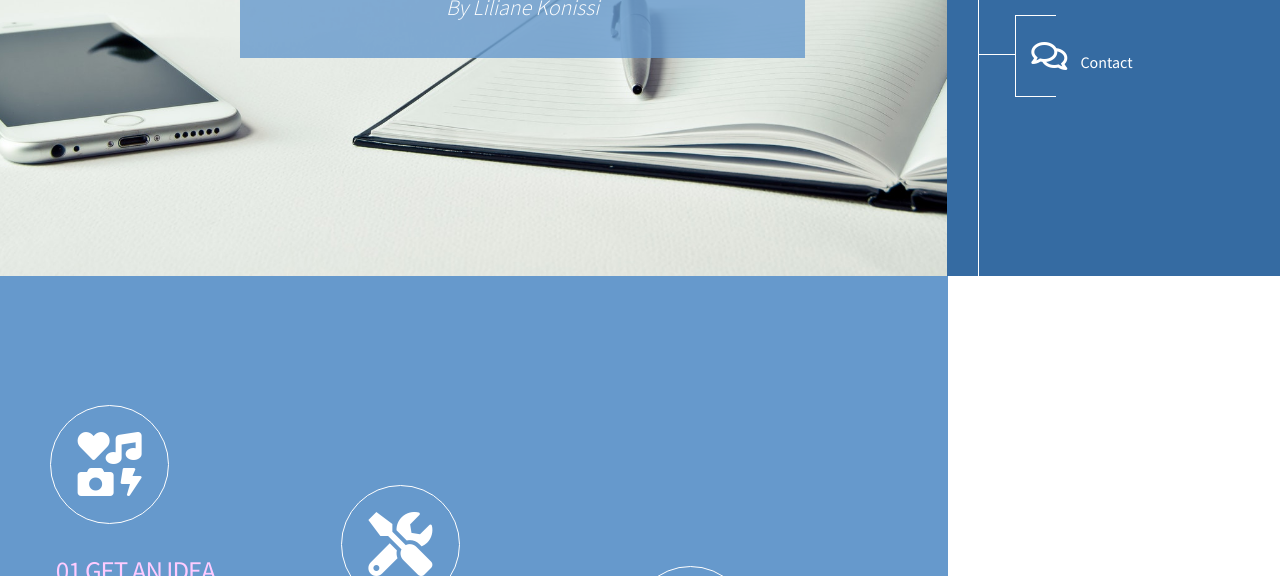
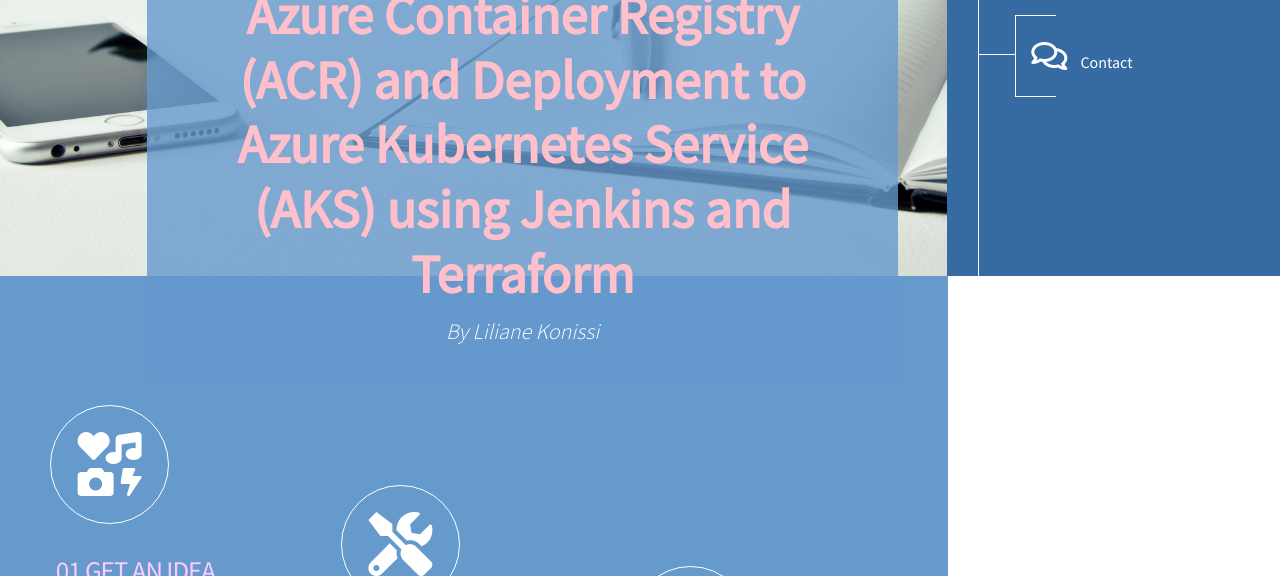
Before and after one commit to lily4499/demo-node-app, a website: page public/index.html in a window 1280 px wide. Shown: the part 524-1100 px from the top of the page. Drawn offline with Linux system fonts and the light colour scheme.

Commit message:
Update index.html

```diff
--- a/public/index.html
+++ b/public/index.html
@@ -56,12 +56,11 @@
                     <div class="item">
                         <div class="bg-blue-transparent logo-fa"><span style="font-weight: bold;"><i class="fas fa-2x fa-atom"></i></span> DevOps Projects Demo</div>
                         <div class="bg-blue-transparent simple">
-                         <!--   <h1 style="font-weight: bold; color: pink;">Automated Node.js App Deployment on OpenShift</h1> -->
-                            <h1 style="font-weight: bold; color: pink; font-size: 3em;">Rolling Update test</h1>
+                         <!--   <h1 style="font-weight: bold; color: pink;"></h1> -->
+                            <h1 style="font-weight: bold; color: pink; font-size: 3em;">Automate Image Push to Azure Container Registry (ACR) and Deployment to Azure Kubernetes Service (AKS) using Jenkins and Terraform</h1>
                             <p> <i>By Liliane Konissi</i> </p>
                          <!--   <p>
-                                This project demonstrates a streamlined Node.js application, containerized with Docker and deployed on OpenShift using Source-to-Image (S2I). <br>
-    It's an ideal setup for automating deployment workflows and building scalable, cloud-native applications.
+
 
                             </p>  -->
 
```
